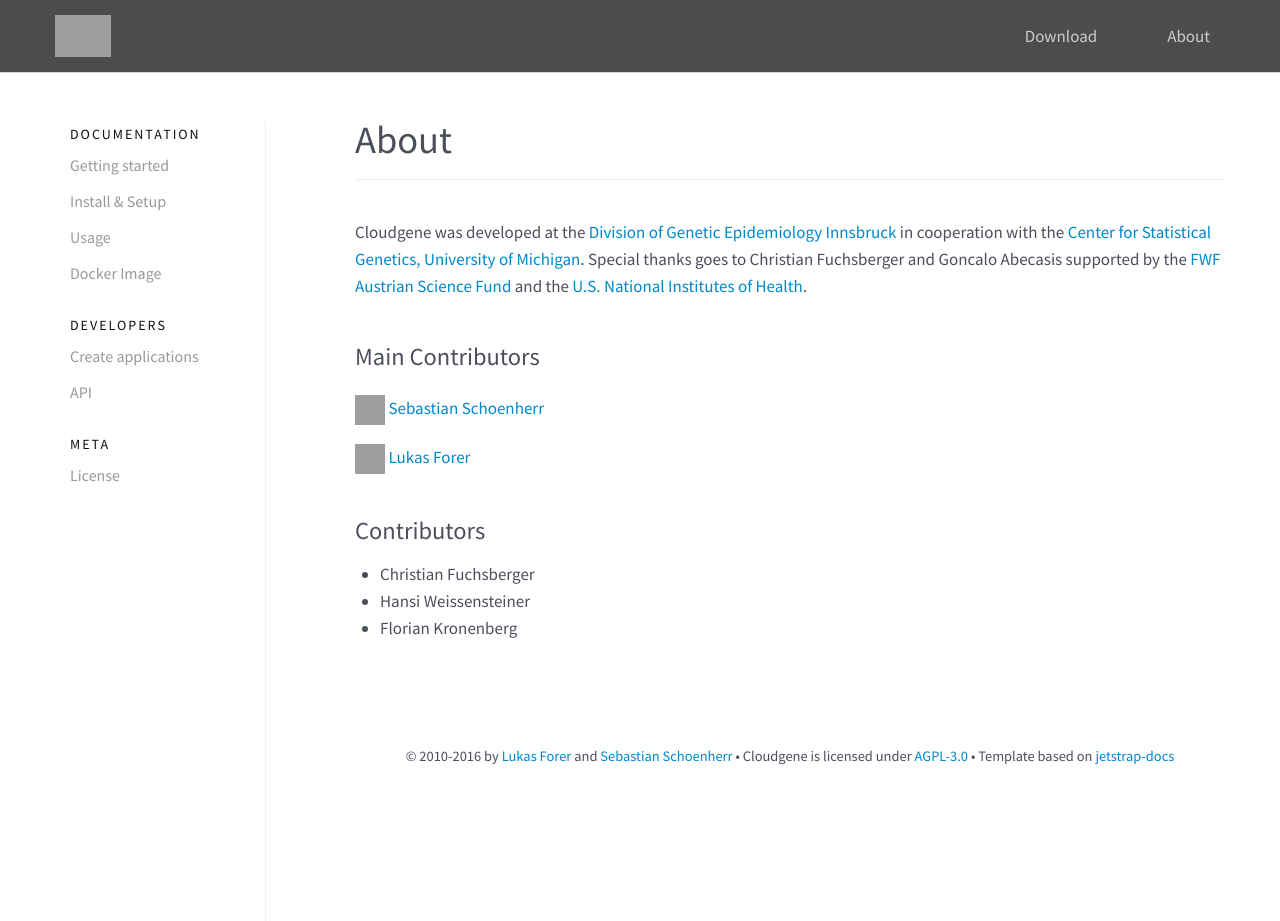
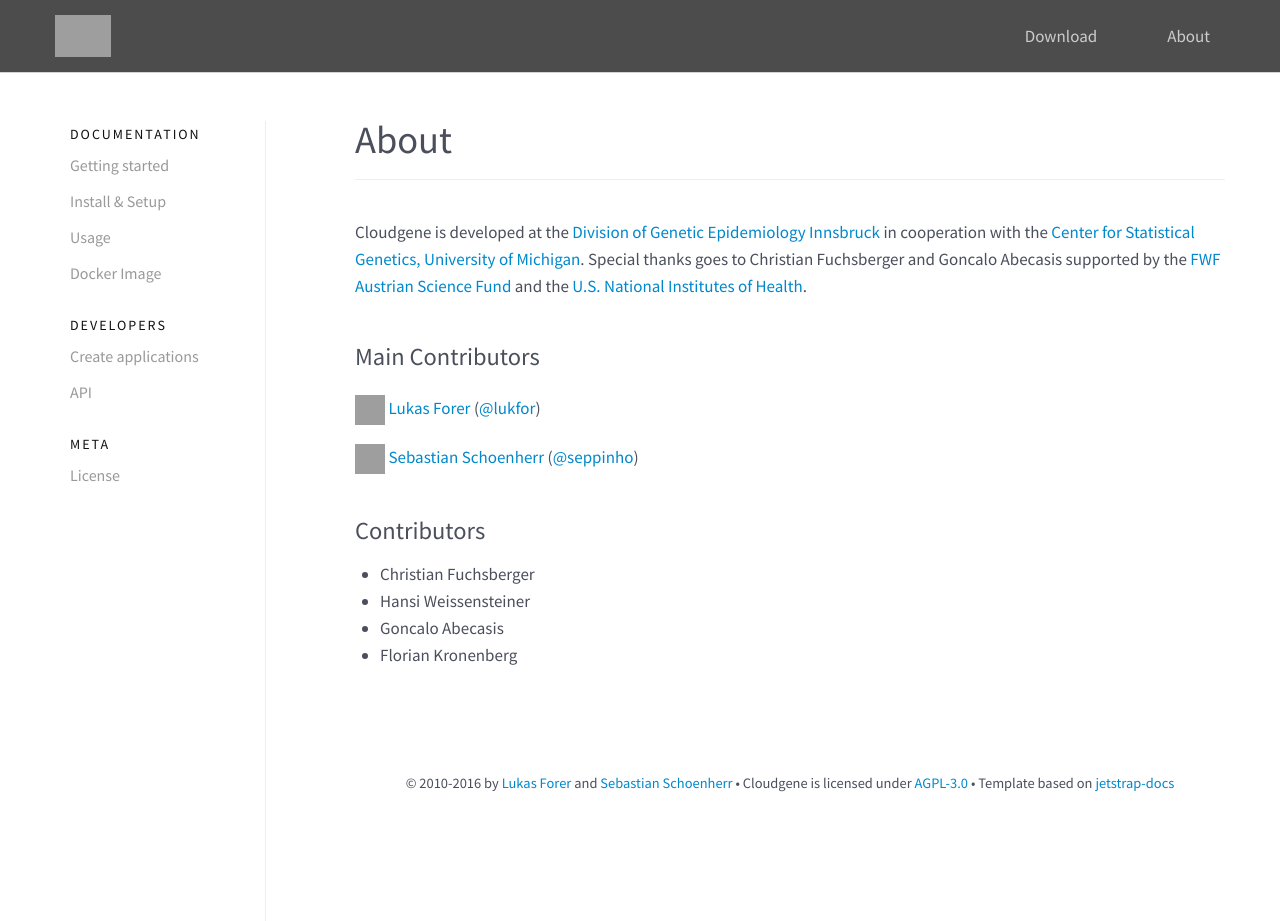
Before and after one commit to genepi/cloudgene-website, a Jekyll site: the page built from about.md, in a window 1280 px wide and 921 px high. Built offline with Jekyll 4.4.1, drawn with Linux system fonts in a browser that asks for light colours; nearby versions of some CDN libraries; grey boxes are pictures that could not be loaded.

Commit message:
updatig about site by twitter details

```diff
--- a/about.md
+++ b/about.md
@@ -3,18 +3,20 @@ layout: page
 title: About
 ---
 
-Cloudgene was developed at the [Division of Genetic Epidemiology Innsbruck](http://www3.i-med.ac.at/genepi/) in cooperation with the [Center for Statistical Genetics, University of Michigan](http://www.sph.umich.edu/csg/abecasis). Special thanks goes to Christian Fuchsberger and Goncalo Abecasis supported by the [FWF Austrian Science Fund](http://www.fwf.ac.at/) and the [U.S. National Institutes of Health](http://www.nih.gov/).
+Cloudgene is developed at the [Division of Genetic Epidemiology Innsbruck](http://www3.i-med.ac.at/genepi/) in cooperation with the [Center for Statistical Genetics, University of Michigan](http://www.sph.umich.edu/csg/abecasis). Special thanks goes to Christian Fuchsberger and Goncalo Abecasis supported by the [FWF Austrian Science Fund](http://www.fwf.ac.at/) and the [U.S. National Institutes of Health](http://www.nih.gov/).
 
 ### Main Contributors
 
+ ![alt text](https://avatars2.githubusercontent.com/u/210220?s=30)
+ [Lukas Forer](mailto:lukas.forer@i-med.ac.at) ([@lukfor](https://twitter.com/lukfor))
+
 ![alt text](https://avatars2.githubusercontent.com/u/1942824?s=30)
- [Sebastian Schoenherr](mailto:sebastian.schoenherr@i-med.ac.at)
+ [Sebastian Schoenherr](mailto:sebastian.schoenherr@i-med.ac.at) ([@seppinho](https://twitter.com/seppinho))
 
- ![alt text](https://avatars2.githubusercontent.com/u/210220?s=30)
- [Lukas Forer](mailto:lukas.forer@i-med.ac.at)
 
 ### Contributors
 
 - Christian Fuchsberger
 - Hansi Weissensteiner
+- Goncalo Abecasis
 - Florian Kronenberg
```
